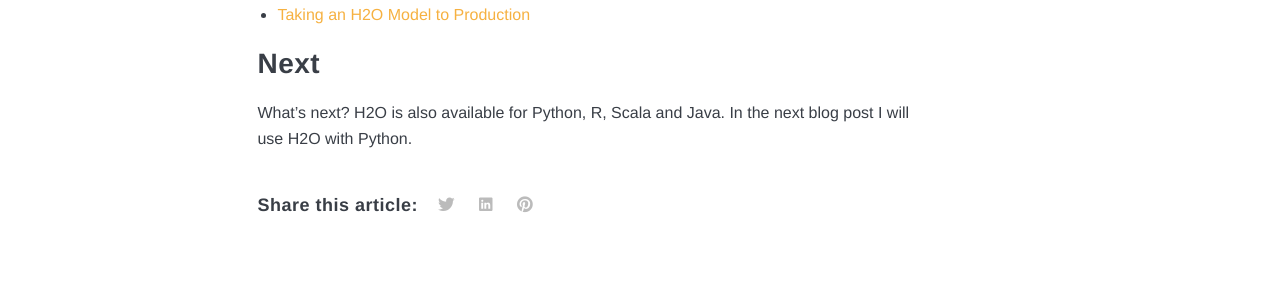
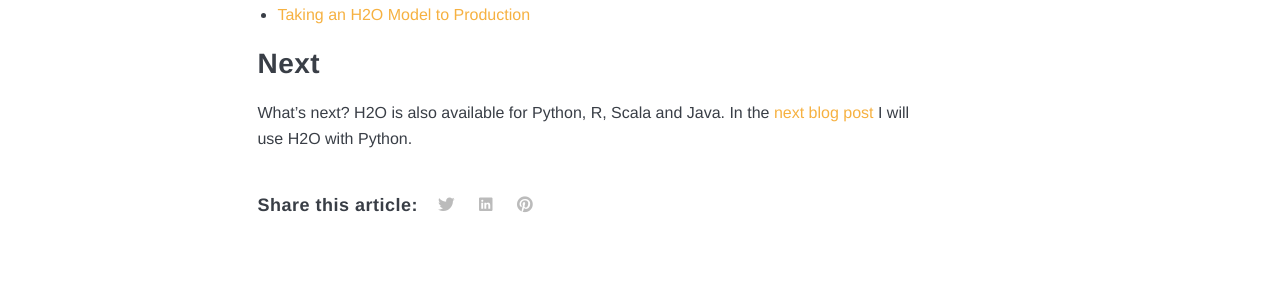
Before and after one commit to choas/choas.github.io, a Jekyll site: the page built from _posts/2019-12-22-h2o-ai-automl-model-in-java.md, in a window 1280 px wide and 900 px high, scrolled down 5648 px. Shown: the part 156-452 px from the top of the window. Built offline with Jekyll 4.4.1, drawn with Linux system fonts in a browser that asks for light colours; nearby versions of some CDN libraries; part of the change alters nothing that is shown.

```diff
--- a/_posts/2019-12-22-h2o-ai-automl-model-in-java.md
+++ b/_posts/2019-12-22-h2o-ai-automl-model-in-java.md
@@ -116,4 +116,4 @@ Driverless AI provides an overview of H2O AutoML. H2O Flow uses AutoML to create
 
 ## Next
 
-What’s next? H2O is also available for Python, R, Scala and Java. In the next blog post I will use H2O with Python.
+What’s next? H2O is also available for Python, R, Scala and Java. In the [next blog post](/2019/12/23/h2o-automl-with-python-and-jupyter/) I will use H2O with Python.
```
